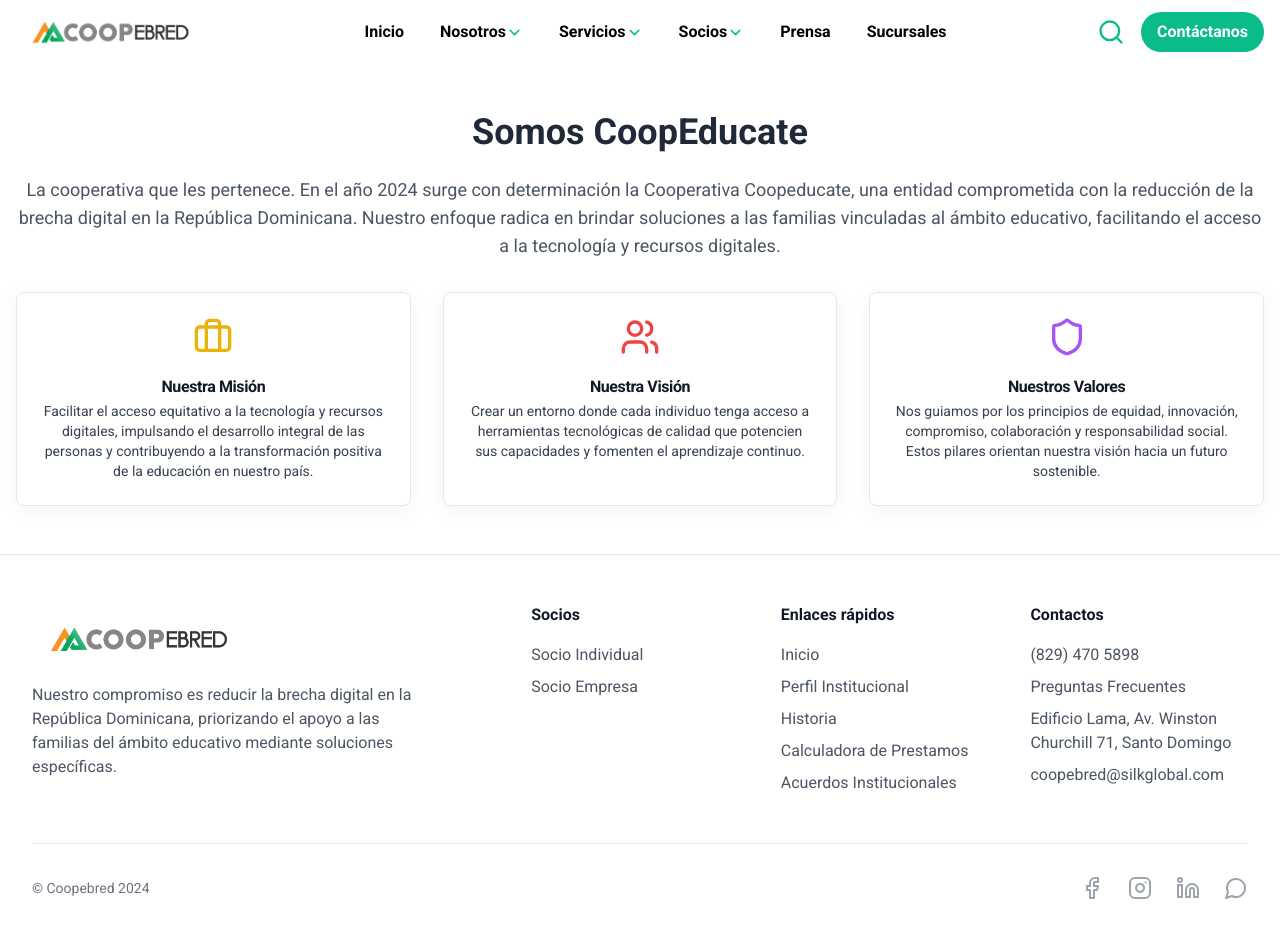
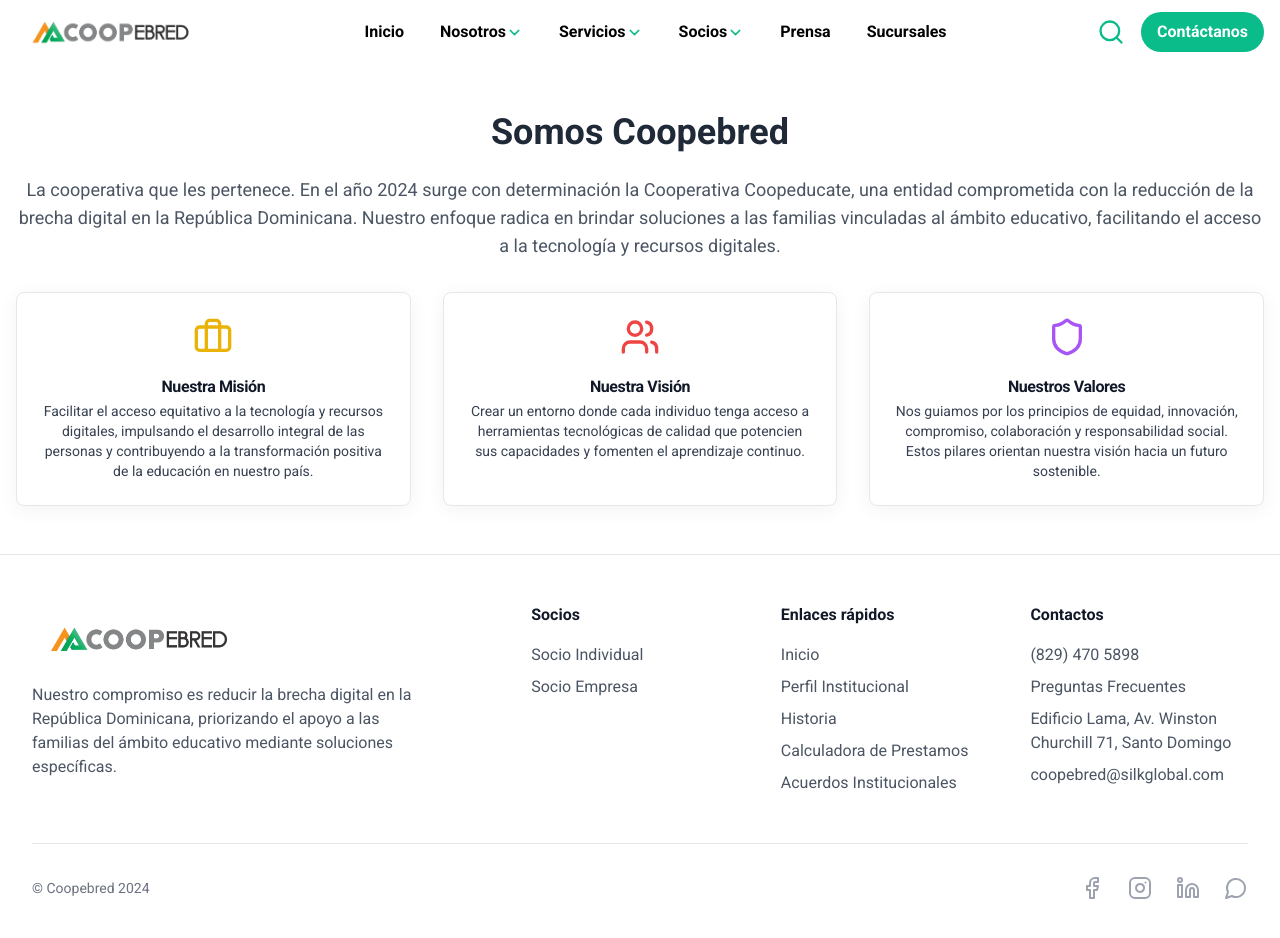
Before and after one commit to GregCuevas/Cooperativa, a React (Vite) app: page /perfil-institucional in a window 1280 px wide. Shown: the top 938 px of the page. Built offline with nearby package versions, Linux system fonts and the light colour scheme; no server answers; a web font is replaced by a local one.

Commit message:
Descripción de tus cambios locales

```diff
--- a/src/pages/Institucion.jsx
+++ b/src/pages/Institucion.jsx
@@ -18,7 +18,7 @@
         <div className="container px-4 mx-auto text-center">
           {/* Título Principal */}
           <h2 className="mb-6 text-4xl font-bold text-gray-800">
-            Somos CoopEducate
+            Somos Coopebred
           </h2>
           <p className="mb-8 text-lg text-gray-600">
             La cooperativa que les pertenece. En el año 2024 surge con
```
